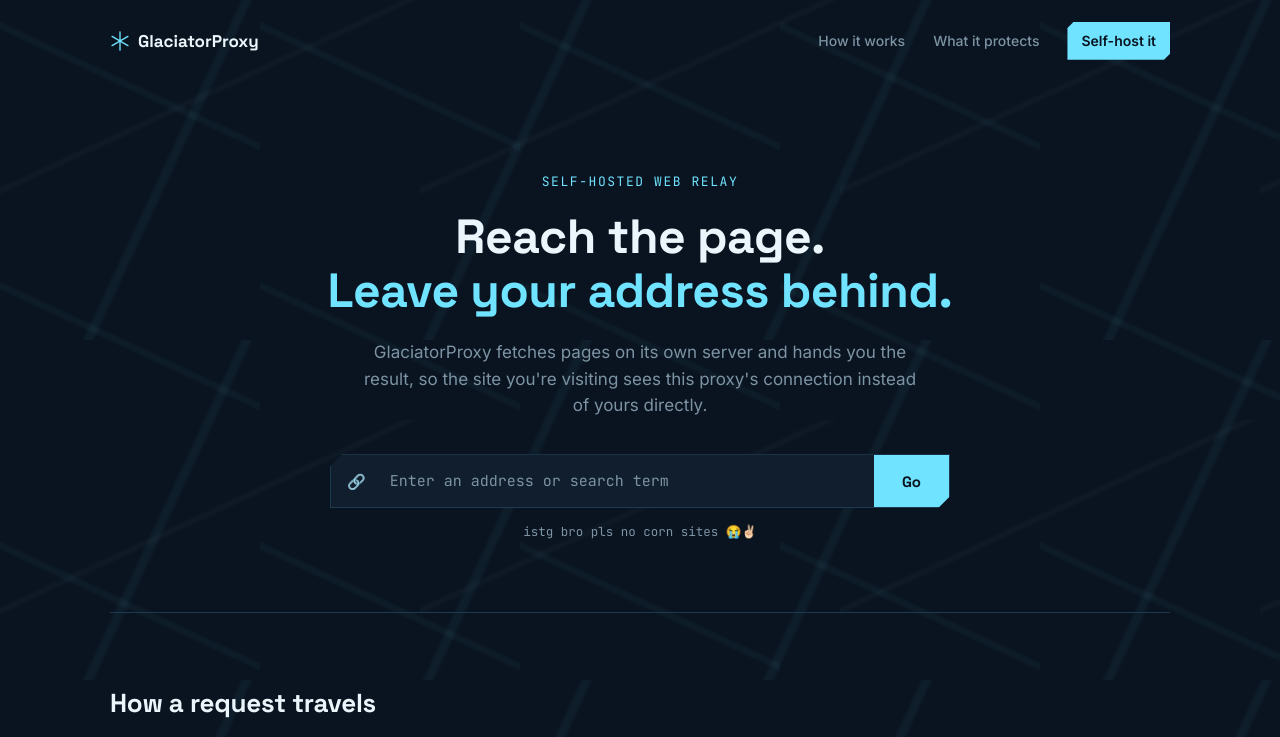
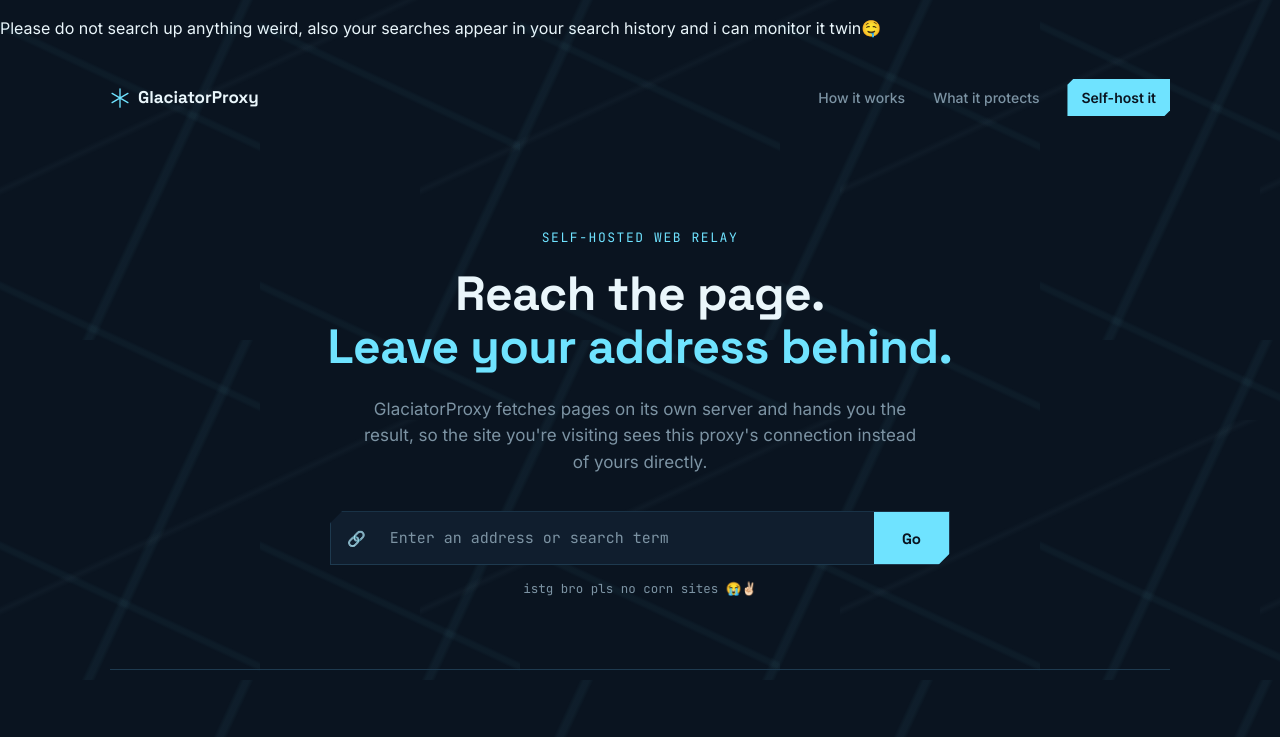
Before and after one commit to jairakshannn-png/glaciatorproxy, a website: page index.html in a window 1280 px wide. Shown: the top 737 px of the page. Drawn offline with Linux system fonts and the light colour scheme.

Commit message:
Update index.html

```diff
--- a/index.html
+++ b/index.html
@@ -9,6 +9,7 @@
 <link rel="stylesheet" href="/style.css" />
 </head>
 <body>
+  <p>Please  do not search up anything weird, also your searches appear in your search history and i can monitor it twin🤤</p>
 
   <div class="ice-field" aria-hidden="true"></div>
 
```
